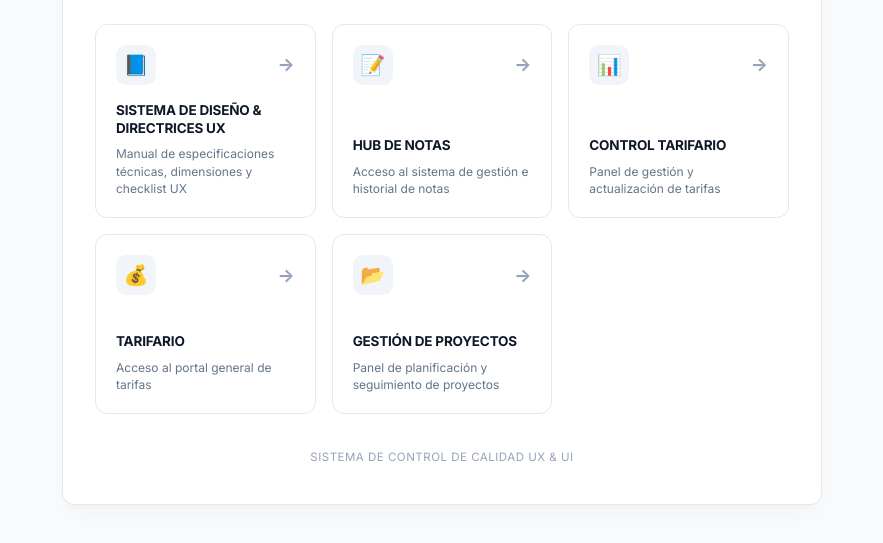
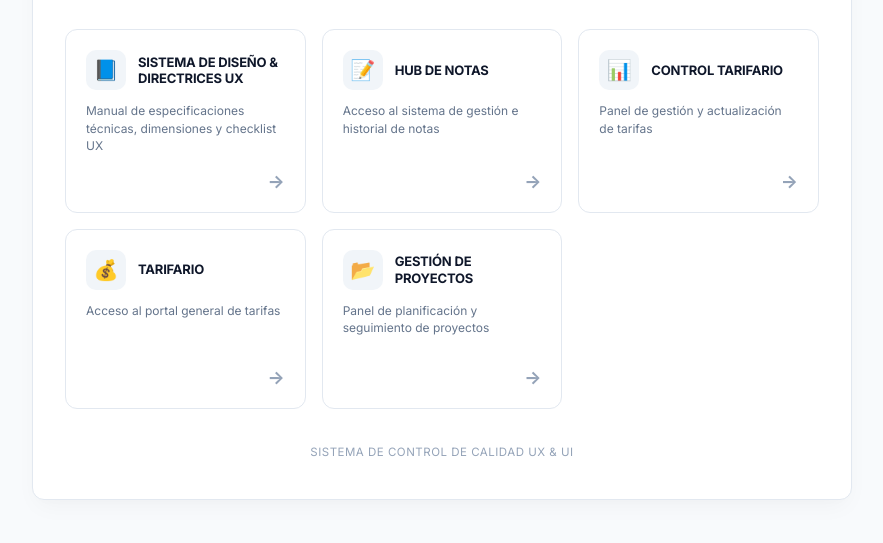
Before and after one commit to marcelperossi-cmd/projetos, a plain HTML site: page index.html in a window 1280 px wide. Shown: the part 197-740 px from the top of the page, without its empty margins (198-1081 px from the left). Drawn offline with Linux system fonts and the light colour scheme.

Commit message:
index.html

```diff
--- a/index.html
+++ b/index.html
@@ -42,7 +42,7 @@
       border-radius: var(--radius);
       box-shadow: 0 10px 25px -5px rgba(0, 0, 0, 0.04), 0 8px 10px -6px rgba(0, 0, 0, 0.01);
       width: 100%;
-      max-width: 760px;
+      max-width: 820px;
       padding: 40px 32px;
       text-align: center;
     }
@@ -65,7 +65,7 @@
     /* GRID DE CARDS */
     .buttons-container {
       display: grid;
-      grid-template-columns: repeat(auto-fill, minmax(210px, 1fr));
+      grid-template-columns: repeat(auto-fill, minmax(230px, 1fr));
       gap: 16px;
     }
 
@@ -92,23 +92,52 @@
       box-shadow: 0 8px 20px rgba(37, 99, 235, 0.08);
     }
 
-    /* TOPO DO CARD (ÍCONE + SETA) */
-    .card-top {
+    /* TOPO DO CARD (ÍCONE + TÍTULO AO LADO) */
+    .card-header {
       display: flex;
       align-items: center;
-      justify-content: space-between;
-      margin-bottom: 16px;
+      gap: 12px;
+      margin-bottom: 12px;
     }
 
     .card-icon {
       font-size: 20px;
       background: #F1F5F9;
-      width: 40px;
+      min-width: 40px;
       height: 40px;
       display: flex;
       align-items: center;
       justify-content: center;
       border-radius: 10px;
+      flex-shrink: 0;
+    }
+
+    .btn-title {
+      font-size: 13px;
+      font-weight: 700;
+      color: var(--primary);
+      text-transform: uppercase;
+      line-height: 1.3;
+      letter-spacing: -0.2px;
+    }
+
+    .action-btn:hover .btn-title {
+      color: var(--focus-blue);
+    }
+
+    /* DESCRIÇÃO */
+    .btn-desc {
+      font-size: 12px;
+      color: var(--text-muted);
+      line-height: 1.45;
+      margin-bottom: 16px;
+      flex-grow: 1;
+    }
+
+    /* RODAPÉ DO CARD (FLECHA EMBAIXO) */
+    .card-footer {
+      display: flex;
+      justify-content: flex-end;
     }
 
     .btn-arrow {
@@ -121,32 +150,6 @@
     .action-btn:hover .btn-arrow {
       color: var(--focus-blue);
       transform: translateX(4px);
-    }
-
-    /* CORPO DO CARD (TÍTULO + DESCRIÇÃO) */
-    .card-body {
-      display: flex;
-      flex-direction: column;
-      gap: 8px;
-    }
-
-    .btn-title {
-      font-size: 13.5px;
-      font-weight: 700;
-      color: var(--primary);
-      text-transform: uppercase;
-      line-height: 1.35;
-      letter-spacing: -0.2px;
-    }
-
-    .action-btn:hover .btn-title {
-      color: var(--focus-blue);
-    }
-
-    .btn-desc {
-      font-size: 12px;
-      color: var(--text-muted);
-      line-height: 1.45;
     }
 
     /* FOOTER DISCRETO */
@@ -170,61 +173,71 @@
     <div class="buttons-container">
       <!-- CARD 1: MANUAL DE DESIGN -->
       <a href="sistema-de-diseno.html" class="action-btn">
-        <div class="card-top">
-          <span class="card-icon">📘</span>
+        <div>
+          <div class="card-header">
+            <span class="card-icon">📘</span>
+            <span class="btn-title">Sistema de Diseño & Directrices UX</span>
+          </div>
+          <p class="btn-desc">Manual de especificaciones técnicas, dimensiones y checklist UX</p>
+        </div>
+        <div class="card-footer">
           <span class="btn-arrow">→</span>
-        </div>
-        <div class="card-body">
-          <span class="btn-title">Sistema de Diseño & Directrices UX</span>
-          <p class="btn-desc">Manual de especificaciones técnicas, dimensiones y checklist UX</p>
         </div>
       </a>
 
       <!-- CARD 2: HUB DE NOTAS -->
       <a href="https://script.google.com/a/macros/grandvoyage.com/s/AKfycbwVWhVNL-FycjcULIJ6WjwKg3P0_PV5Kwl2_YWOrqWDe6rkeDqYhOhyQ9b6i8BbMbLM/exec" target="_blank" rel="noopener noreferrer" class="action-btn">
-        <div class="card-top">
-          <span class="card-icon">📝</span>
+        <div>
+          <div class="card-header">
+            <span class="card-icon">📝</span>
+            <span class="btn-title">Hub de Notas</span>
+          </div>
+          <p class="btn-desc">Acceso al sistema de gestión e historial de notas</p>
+        </div>
+        <div class="card-footer">
           <span class="btn-arrow">→</span>
-        </div>
-        <div class="card-body">
-          <span class="btn-title">Hub de Notas</span>
-          <p class="btn-desc">Acceso al sistema de gestión e historial de notas</p>
         </div>
       </a>
 
       <!-- CARD 3: CONTROL TARIFARIO -->
       <a href="https://script.google.com/a/macros/grandvoyage.com/s/AKfycbyVNkFQqPDNvUivKdLYLBUVsxxuSqiR1hdfwCpJsWEVZavARs4tL8H0o87il32Wxs3Y/exec" target="_blank" rel="noopener noreferrer" class="action-btn">
-        <div class="card-top">
-          <span class="card-icon">📊</span>
+        <div>
+          <div class="card-header">
+            <span class="card-icon">📊</span>
+            <span class="btn-title">Control Tarifario</span>
+          </div>
+          <p class="btn-desc">Panel de gestión y actualización de tarifas</p>
+        </div>
+        <div class="card-footer">
           <span class="btn-arrow">→</span>
-        </div>
-        <div class="card-body">
-          <span class="btn-title">Control Tarifario</span>
-          <p class="btn-desc">Panel de gestión y actualización de tarifas</p>
         </div>
       </a>
 
       <!-- CARD 4: TARIFARIO -->
       <a href="https://tarifario.grandvoyage.com/" target="_blank" rel="noopener noreferrer" class="action-btn">
-        <div class="card-top">
-          <span class="card-icon">💰</span>
+        <div>
+          <div class="card-header">
+            <span class="card-icon">💰</span>
+            <span class="btn-title">Tarifario</span>
+          </div>
+          <p class="btn-desc">Acceso al portal general de tarifas</p>
+        </div>
+        <div class="card-footer">
           <span class="btn-arrow">→</span>
-        </div>
-        <div class="card-body">
-          <span class="btn-title">Tarifario</span>
-          <p class="btn-desc">Acceso al portal general de tarifas</p>
         </div>
       </a>
 
       <!-- CARD 5: GESTIÓN DE PROYECTOS -->
       <a href="https://script.google.com/a/macros/grandvoyage.com/s/AKfycbz4DWGmxMCKx6XOc8Goa6P0PBl9Iv3XijBAmRvqjLLzecUHfCsGC9XLi85BpiuxWTm2TQ/exec" target="_blank" rel="noopener noreferrer" class="action-btn">
-        <div class="card-top">
-          <span class="card-icon">📂</span>
+        <div>
+          <div class="card-header">
+            <span class="card-icon">📂</span>
+            <span class="btn-title">Gestión de Proyectos</span>
+          </div>
+          <p class="btn-desc">Panel de planificación y seguimiento de proyectos</p>
+        </div>
+        <div class="card-footer">
           <span class="btn-arrow">→</span>
-        </div>
-        <div class="card-body">
-          <span class="btn-title">Gestión de Proyectos</span>
-          <p class="btn-desc">Panel de planificación y seguimiento de proyectos</p>
         </div>
       </a>
     </div>
```
